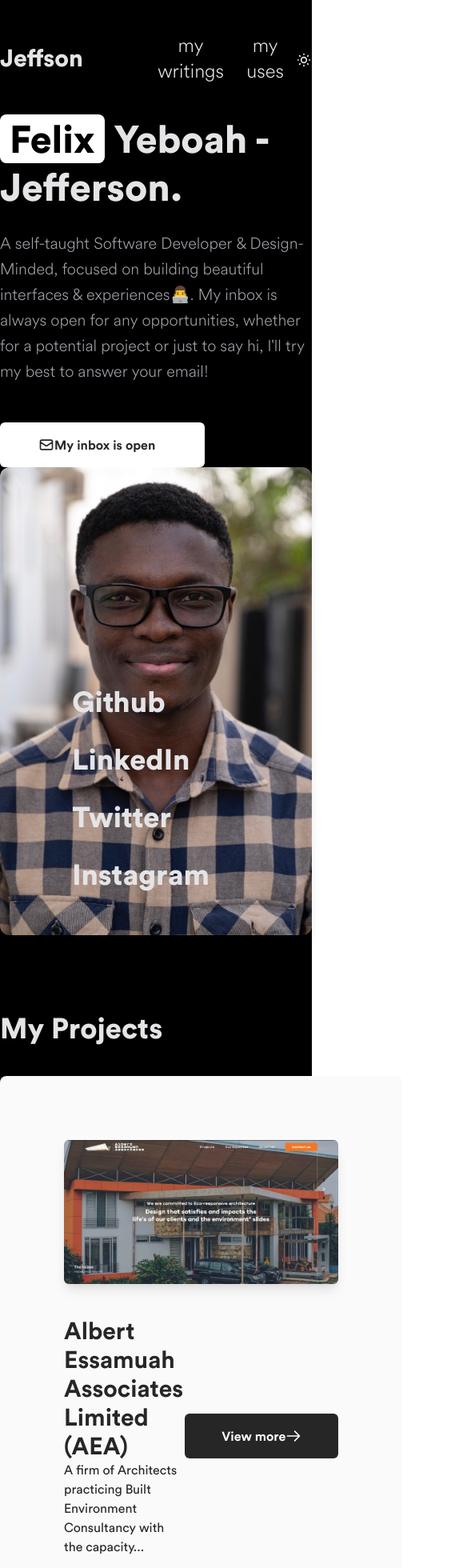
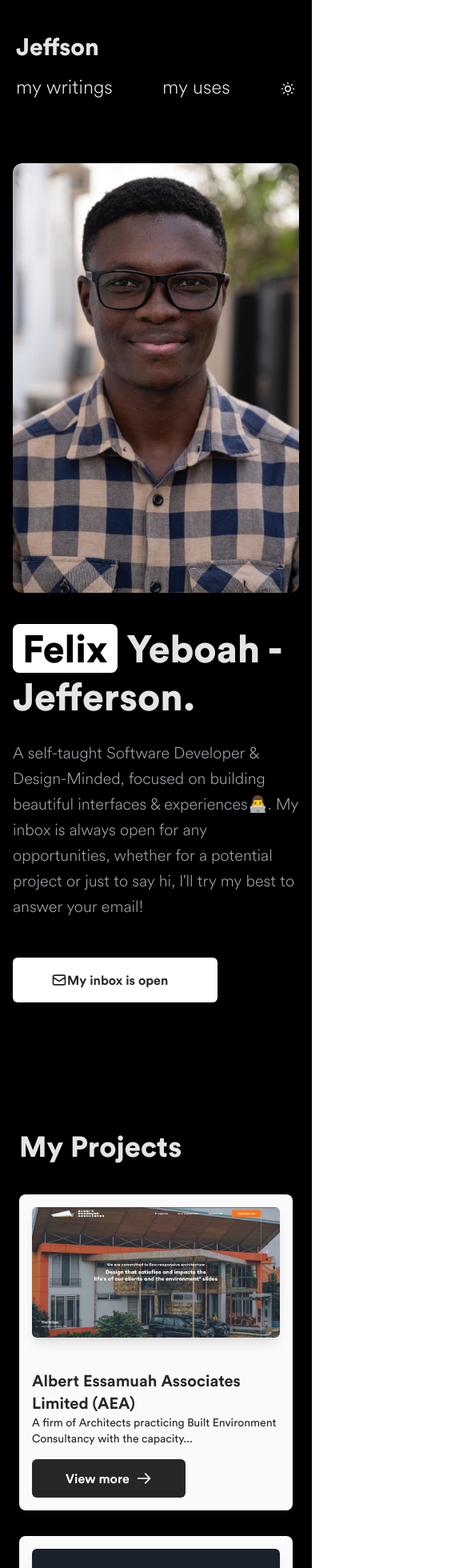
Before and after one commit to jaeyholic/portfolio-v3, a Next.js app: page / in a window 390 px wide. Shown: the top 1960 px of the page at 80% size, 579 px wide, since content can reach past the window. Built offline with nearby package versions, Linux system fonts and the light colour scheme; what @tailwindcss/typography would draw is missing.

Commit message:
mobile responsiveness

```diff
--- a/components/Footer/index.js
+++ b/components/Footer/index.js
@@ -10,9 +10,9 @@ import {
 
 const Footer = () => {
   return (
-    <div className='sm:px-32 sm:py-10 dark:text-gray-500'>
-      <div className='flex justify-between sm:py-24'>
-        <div className='sm:mr-10 w-1/2'>
+    <div className='px-6 sm:px-32 py-10 dark:text-gray-500'>
+      <div className='sm:flex justify-between sm:py-24'>
+        <div className='sm:mr-10 sm:w-1/2'>
           <h3 className='text-gray-800 dark:text-white font-black text-3xl mb-4'>
             About me
           </h3>
@@ -42,34 +42,34 @@ const Footer = () => {
           </div>
         </div>
 
-        <div className='sm:ml-10 w-1/2'>
+        <div className='sm:ml-10 sm:w-1/2 mt-16 sm:mt-0'>
           <h3 className='text-gray-800 dark:text-white font-black text-3xl mb-2'>
             Let's talk
           </h3>
           <h3 className='font-thin text-2xl mb-4'>hello@jeffson.dev</h3>
           <div className='grid gap-4 mt-8'>
             <SocialButton
-              icon={<FaTwitter className='sm:mr-4' />}
+              icon={<FaTwitter className='mr-4' />}
               text='Send me a DM on Twitter'
               link='https://twitter.com/jaeyholic'
             />
             <SocialButton
-              icon={<FaLinkedin className='sm:mr-4' />}
+              icon={<FaLinkedin className='mr-4' />}
               text='Check my profile on LinkedIn'
               link='https://www.linkedin.com/in/felixyeboahjefferson/'
             />
             <SocialButton
-              icon={<FaInstagram className='sm:mr-4' />}
+              icon={<FaInstagram className='mr-4' />}
               text='Send me a DM on Instagram'
               link='https://www.instagram.com/jaeyholic/'
             />
             <SocialButton
-              icon={<FaGithub className='sm:mr-4' />}
+              icon={<FaGithub className='mr-4' />}
               text='Checkout my project on Github'
               link='https://github.com/jaeyholic/'
             />
             <SocialButton
-              icon={<FaMedium className='sm:mr-4' />}
+              icon={<FaMedium className='mr-4' />}
               text='Read my blogs on Medium'
               link='https://medium.com/@jaeyholic'
             />
@@ -79,8 +79,8 @@ const Footer = () => {
 
       <div className='border-t  border-gray-200 dark:border-gray-900 my-10'></div>
 
-      <div className='flex justify-between items-center'>
-        <p className='uppercase text-gray-500 dark:text-gray-600'>
+      <div className='flex flex-col sm:flex-row justify-between items-center'>
+        <p className='uppercase text-gray-500 dark:text-gray-600 order-2 sm:order-1 mt-6 sm:mt-0'>
           Felix Yeboah - Jefferson © {new Date().getFullYear()}
         </p>
 
@@ -88,7 +88,7 @@ const Footer = () => {
           <a
             target='_blank'
             href='https://github.com/jaeyholic/portfolio-v3'
-            className='flex items-center bg-trueGray-800 dark:bg-white px-12 py-3 w-64 text-white dark:text-trueGray-800 font-semibold focus:outline-none rounded-md focus:ring-2 focus:ring-offset-white dark:focus:ring-offset-trueGray-800 focus:ring-trueGray-800 dark:focus:ring-white focus:ring-offset-4 transition duration-200 ease-out'
+            className='flex items-center bg-trueGray-800 dark:bg-white px-12 py-3 w-64 text-white dark:text-trueGray-800 font-semibold focus:outline-none rounded-md focus:ring-2 focus:ring-offset-white dark:focus:ring-offset-trueGray-800 focus:ring-trueGray-800 dark:focus:ring-white focus:ring-offset-4 transition duration-200 ease-out order-1 sm:order-2'
           >
             <FaGithub className='sm:mr-4' />
             View on Github
--- a/components/Header/index.js
+++ b/components/Header/index.js
@@ -6,11 +6,11 @@ import useDarkMode from 'hooks/useTheme';
 const Header = () => {
   const { colorMode, setTheme } = useDarkMode();
   return (
-    <header className='flex items-center justify-between sm:px-32 py-10'>
+    <header className='sm:flex items-center justify-between px-5 sm:px-32 py-10'>
       <Link href='/' passHref>
-        <h2 className='font-extrabold text-3xl md:text-4xl'>Jeffson</h2>
+        <a className='font-extrabold text-3xl md:text-4xl'>Jeffson</a>
       </Link>
-      <nav className='ml-20'>
+      <nav className='sm:ml-20 mt-4 sm:mt-0'>
         <ul className='flex justify-between text-center text-2xl font-light'>
           <li className='sm:px-8'>
             <Link href='/writings' passHref>
--- a/components/Project/ProjectItem.js
+++ b/components/Project/ProjectItem.js
@@ -4,26 +4,26 @@ import Link from 'next/link';
 const ProjectItem = ({ image, description, title, link }) => {
   return (
     <Link href={link} passHref>
-      <div className='bg-gray-100 dark:bg-gray-50 dark:text-trueGray-800 rounded-lg p-20 cursor-pointer'>
+      <div className='bg-gray-100 dark:bg-gray-50 dark:text-trueGray-800 rounded-lg p-4 sm:p-20 cursor-pointer my-8 sm:my-0'>
         <div className='rounded-md shadow-lg'>
           <img src={image} className='max-w-full rounded-md' />
         </div>
-        <div className='flex items-center justify-between mt-10'>
-          <div>
-            <h4 className='font-bold text-3xl'>{title}</h4>
-            <p>{description}</p>
+        <div className='sm:flex items-center justify-between mt-10'>
+          <div className='mb-4 sm:mb-0'>
+            <h4 className='font-bold text-xl sm:text-3xl'>{title}</h4>
+            <p className='text-sm'>{description}</p>
           </div>
 
           <div>
             <Link href={link} passHref>
-              <a className='flex items-center justify-center bg-trueGray-800 py-4 w-48 text-white font-semibold focus:outline-none rounded-md focus:ring-2 focus:ring-offset-white focus:ring-trueGray-800 focus:ring-offset-4 hover:transform hover:scale-50 hover:shadow-lg transition duration-200 ease-out'>
+              <a className='flex items-center justify-center bg-trueGray-800 py-3 sm:py-4 w-48 text-white font-semibold focus:outline-none rounded-md focus:ring-2 focus:ring-offset-white focus:ring-trueGray-800 focus:ring-offset-4 hover:transform hover:scale-50 hover:shadow-lg transition duration-200 ease-out'>
                 View more
                 <svg
                   xmlns='http://www.w3.org/2000/svg'
                   fill='none'
                   viewBox='0 0 24 24'
                   stroke='currentColor'
-                  className='w-5 h-5 sm:ml-2'
+                  className='w-5 h-5 ml-2'
                 >
                   <path
                     strokeLinecap='round'
--- a/components/Project/ProjectList.js
+++ b/components/Project/ProjectList.js
@@ -4,14 +4,14 @@ import ProjectItem from './ProjectItem';
 
 const ProjectList = () => {
   return (
-    <div className='grid gap-10'>
+    <div className='sm:grid gap-10'>
       {data.projects.map((item) => (
         <ProjectItem
           key={item.id}
           title={item.name}
           description={item.excerpt}
           image={`/projects/${item.img}`}
-          link='/'
+          link={`/project/${item.id}`}
         />
       ))}
     </div>
--- a/components/SocialButton/index.js
+++ b/components/SocialButton/index.js
@@ -5,7 +5,7 @@ const SocialButton = ({ icon, text, link }) => {
     <a
       target='_blank'
       href={link}
-      className='flex items-center w-96 h-14 border text-gray-400 border-gray-500 rounded-sm px-6 bg-gray-800 hover:text-white hover:border-gray-200 transform hover:scale-105 transition duration-300 ease-in cursor-pointer'
+      className='flex items-center w-80 sm:w-96 h-14 border text-gray-400 border-gray-500 rounded-sm px-6 bg-gray-800 hover:text-white hover:border-gray-200 transform hover:scale-105 transition duration-300 ease-in cursor-pointer'
     >
       {icon}
       {text}
--- a/pages/_app.js
+++ b/pages/_app.js
@@ -9,7 +9,7 @@ function MyApp({ Component, pageProps }) {
 
   return (
     <div className={`antialiased ${colorMode}`}>
-      <div className='md:max-w-full font-sans bg-white  text-trueGray-800 dark:bg-black dark:text-gray-200 transition duration-300 ease-in-out'>
+      <div className='w-full sm:max-w-full font-sans bg-white  text-trueGray-800 dark:bg-black dark:text-gray-200 transition duration-300 ease-in-out overflow-hidden'>
         <Header />
         <Component {...pageProps} />
         <Footer />
--- a/pages/index.js
+++ b/pages/index.js
@@ -3,9 +3,9 @@ import React from 'react';
 
 const Homepage = () => {
   return (
-    <div className='sm:px-32'>
-      <div className='sm:grid sm:grid-cols-3 gap-10 sm:my-32 relative mx-auto'>
-        <div>
+    <div className='sm:px-32 px-4 overflow-hidden'>
+      <div className='flex flex-col sm:grid sm:grid-cols-3 sm:gap-10 sm:my-32 relative mx-auto mt-10 sm:mt-0'>
+        <div className='order-2 sm:order-1 mt-10 sm:mt-0'>
           <h2 className='font-extrabold text-5xl leading-tight'>
             <mark className='px-3 rounded-lg bg-gray-900 dark:bg-white text-white dark:text-black'>
               Felix
@@ -43,11 +43,11 @@ const Homepage = () => {
           </div>
         </div>
 
-        <div className='sm:ml-20'>
+        <div className='sm:ml-20 order-1 sm:order-2'>
           <img className='rounded-xl shadow-lg' src='/myself.jpg' />
         </div>
 
-        <div className='absolute bottom-10 right-32'>
+        <div className='hidden sm:block sm:absolute sm:bottom-10 sm:right-32'>
           <a
             href='https://github.com/jaeyholic/'
             className='block text-4xl font-black py-4 transform hover:scale-125 origin-left transition duration-200 ease-in'
@@ -75,7 +75,7 @@ const Homepage = () => {
         </div>
       </div>
 
-      <div className='my-24'>
+      <div className='my-40 sm:my-24 px-2 sm:px-0'>
         <h2 className='font-black text-4xl mb-10'>My Projects </h2>
         <ProjectList />
       </div>
--- /dev/null
+++ b/pages/project/[id].js
@@ -0,0 +1,11 @@
+import React from 'react';
+
+const Project = () => {
+  return (
+    <div>
+      <p>Project ID</p>
+    </div>
+  );
+};
+
+export default Project;
```
